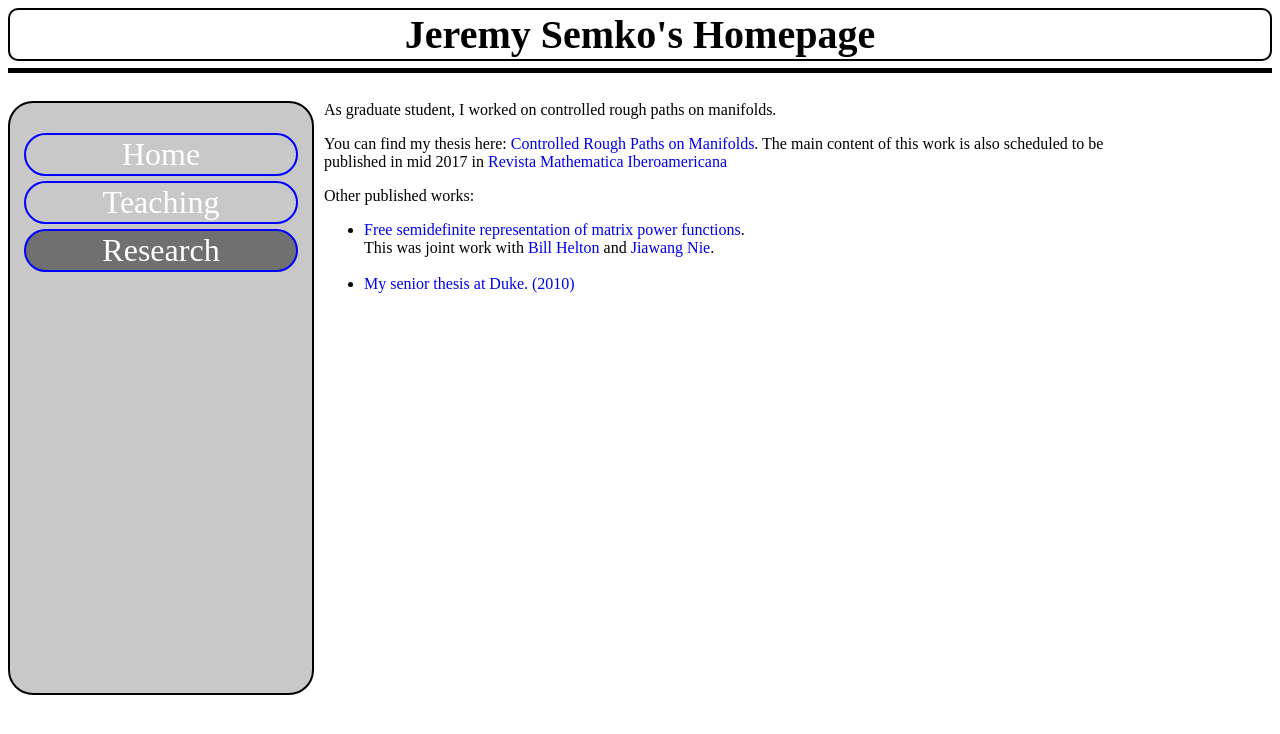
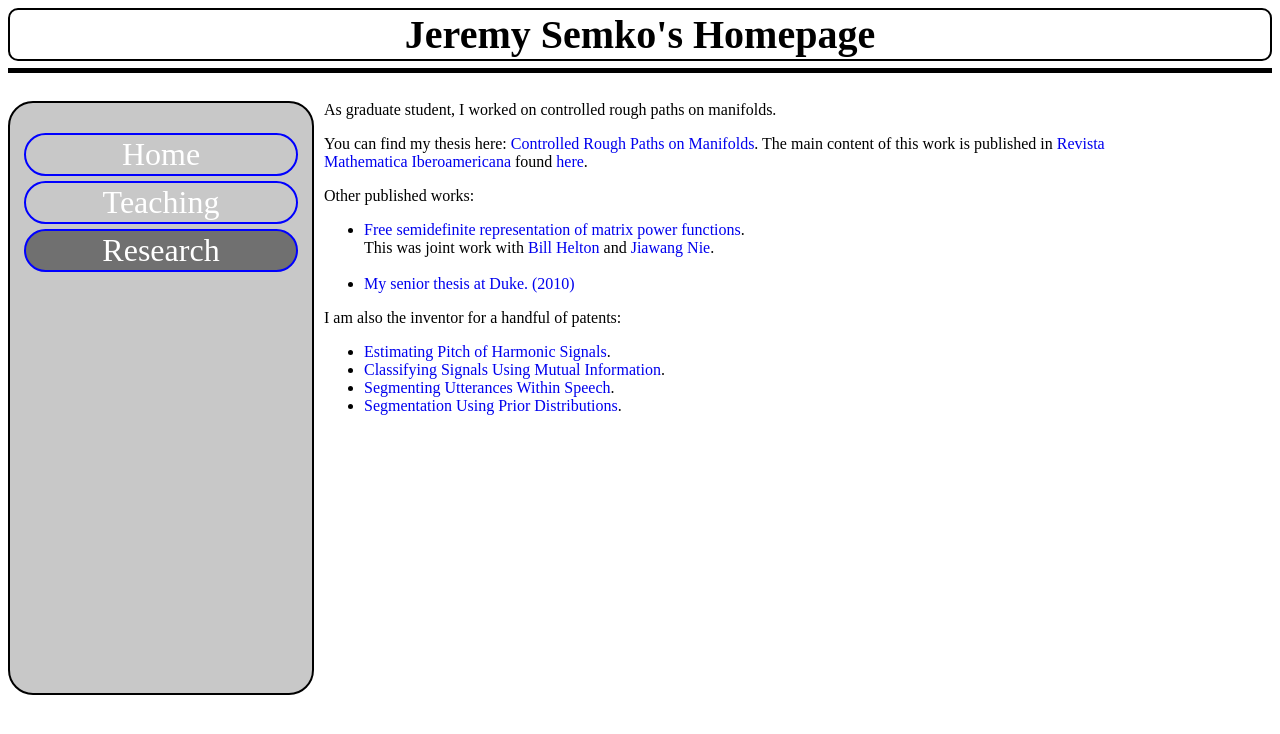
Before and after one commit to Jsemko/math_site, a plain HTML site: page research.html in a window 1280 px wide. Drawn offline with Linux system fonts and the light colour scheme.

Commit message:
updating with new info

```diff
--- a/research.html
+++ b/research.html
@@ -26,8 +26,9 @@
         You can find my thesis here:
 
           <a href="http://www.math.ucsd.edu/~bdriver/DRIVER/Graduate_Students/Semko/SemkoThesis_Submission.pdf">Controlled Rough Paths on Manifolds</a>.
-          The main content of this work is also scheduled to be published in
-          mid 2017 in <a href="http://www.ems-ph.org/journals/journal.php?jrn=rmi">Revista Mathematica Iberoamericana</a>
+          The main content of this work is published
+          in <a href="http://www.ems-ph.org/journals/journal.php?jrn=rmi">Revista Mathematica Iberoamericana</a> found
+          <a href="http://www.ems-ph.org/journals/show_abstract.php?issn=0213-2230&vol=33&iss=3&rank=6">here</a>.
 				</p>
 				<p>
 				  Other published works:
@@ -42,6 +43,24 @@
 					<a href="http://www.siam.org/students/siuro/vol3/S01059.pdf">My senior thesis at Duke. (2010)</a>
 					</li>
 				</ul>
+
+          I am also the inventor for a handful of patents:
+          <br>
+          <ul>
+            <li>
+              <a href="https://patents.google.com/patent/US20170294196A1/en">Estimating Pitch of Harmonic Signals</a>.
+            </li>
+            <li>
+              <a href="https://patents.google.com/patent/US20170294192A1/en">Classifying Signals Using Mutual Information</a>.
+            </li>
+            <li>
+              <a href="https://patents.google.com/patent/US20170294184A1/en">Segmenting Utterances Within Speech</a>.
+            </li>
+            <li>
+              <a href="https://patents.google.com/patent/US20170294185A1/en">Segmentation Using Prior Distributions</a>.
+            </li>
+          </ul>
+
 				</p>
 
 		</div>
```
Also changed, not shown: index.html (+4 -6 lines), teaching.html (+2 -7 lines).
